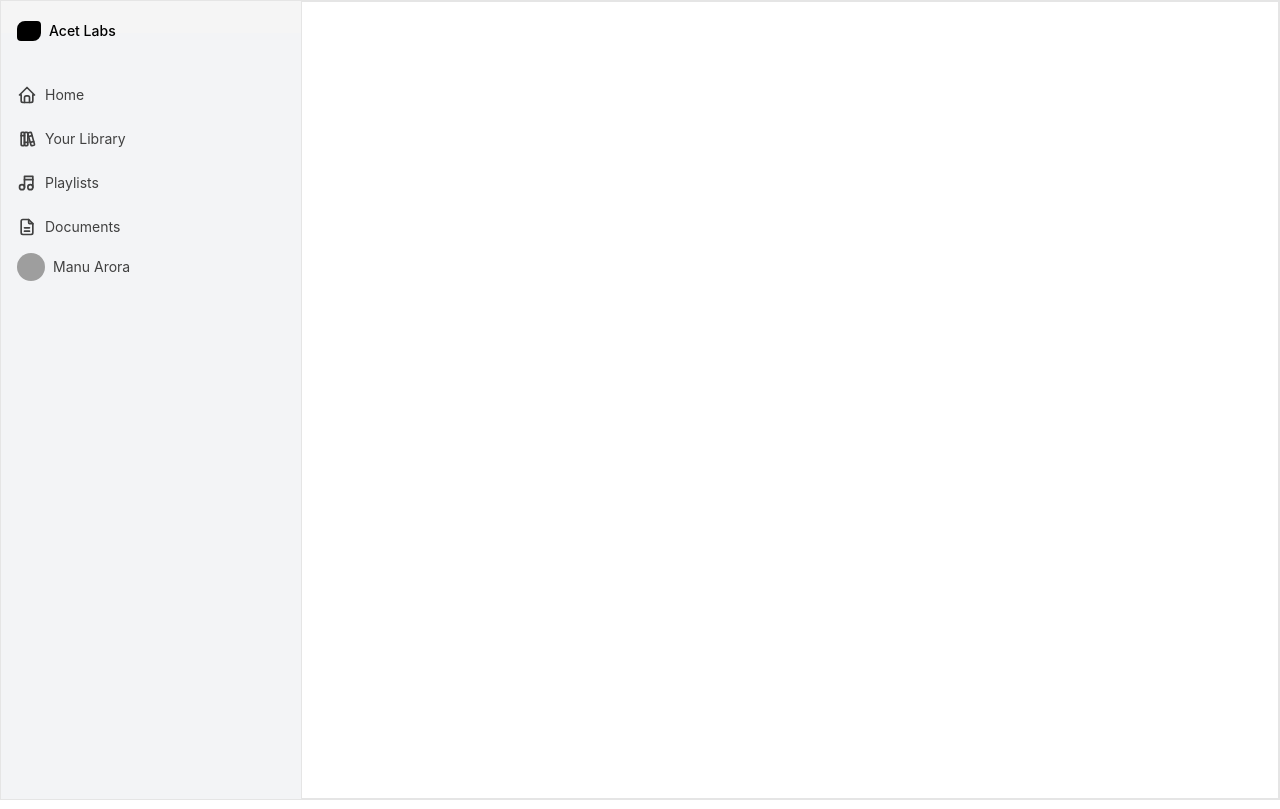
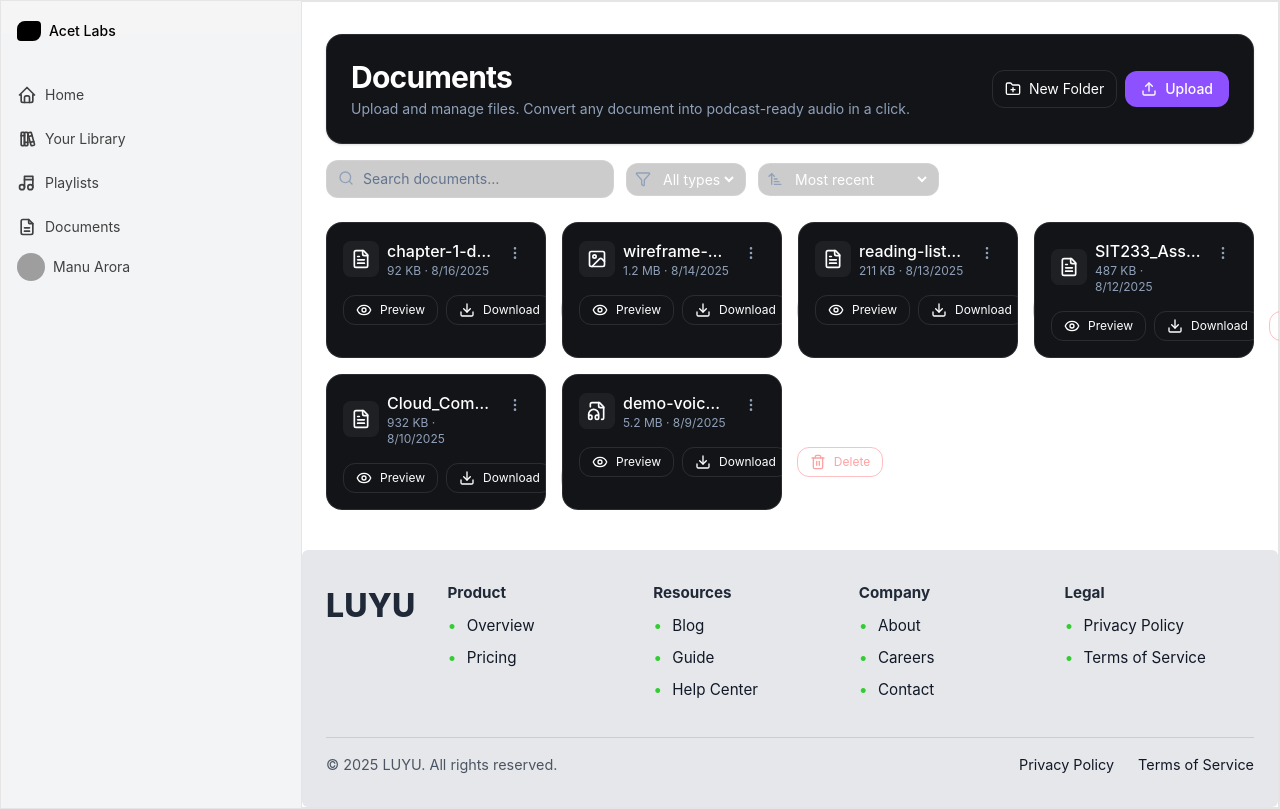
Before and after one commit to liyunze-coding/luyu_frontend, a React (Vite) app: page /documents in a window 1280 px wide. Before the commit this address had no page. Built offline with nearby package versions, Linux system fonts and the light colour scheme; grey boxes are pictures that could not be loaded.

Commit message:
Updated footer and minor styling

```diff
--- a/src/components/documents/DocumentsHeader.tsx
+++ b/src/components/documents/DocumentsHeader.tsx
@@ -17,7 +17,9 @@ function DocumentsHeader({
 		<div className="rounded-2xl border border-white/10 bg-[#121418] p-6 shadow">
 			<div className="flex flex-wrap items-center justify-between gap-3">
 				<div>
-          <h1 className="text-3xl font-extrabold tracking-tight">{title}</h1>
+					<h1 className="text-3xl font-bold tracking-tight">
+						{title}
+					</h1>
 					<p className="mt-1 text-sm text-slate-400">{subtitle}</p>
 				</div>
 
--- a/src/routeTree.gen.ts
+++ b/src/routeTree.gen.ts
@@ -10,7 +10,7 @@
 
 import { Route as rootRouteImport } from './routes/__root'
 import { Route as LibraryRouteImport } from './routes/library'
-import { Route as DocumentRouteImport } from './routes/document'
+import { Route as DocumentsRouteImport } from './routes/documents'
 import { Route as IndexRouteImport } from './routes/index'
 
 const LibraryRoute = LibraryRouteImport.update({
@@ -18,9 +18,9 @@ const LibraryRoute = LibraryRouteImport.update({
   path: '/library',
   getParentRoute: () => rootRouteImport,
 } as any)
-const DocumentRoute = DocumentRouteImport.update({
-  id: '/document',
-  path: '/document',
+const DocumentsRoute = DocumentsRouteImport.update({
+  id: '/documents',
+  path: '/documents',
   getParentRoute: () => rootRouteImport,
 } as any)
 const IndexRoute = IndexRouteImport.update({
@@ -31,31 +31,31 @@ const IndexRoute = IndexRouteImport.update({
 
 export interface FileRoutesByFullPath {
   '/': typeof IndexRoute
-  '/document': typeof DocumentRoute
+  '/documents': typeof DocumentsRoute
   '/library': typeof LibraryRoute
 }
 export interface FileRoutesByTo {
   '/': typeof IndexRoute
-  '/document': typeof DocumentRoute
+  '/documents': typeof DocumentsRoute
   '/library': typeof LibraryRoute
 }
 export interface FileRoutesById {
   __root__: typeof rootRouteImport
   '/': typeof IndexRoute
-  '/document': typeof DocumentRoute
+  '/documents': typeof DocumentsRoute
   '/library': typeof LibraryRoute
 }
 export interface FileRouteTypes {
   fileRoutesByFullPath: FileRoutesByFullPath
-  fullPaths: '/' | '/document' | '/library'
+  fullPaths: '/' | '/documents' | '/library'
   fileRoutesByTo: FileRoutesByTo
-  to: '/' | '/document' | '/library'
-  id: '__root__' | '/' | '/document' | '/library'
+  to: '/' | '/documents' | '/library'
+  id: '__root__' | '/' | '/documents' | '/library'
   fileRoutesById: FileRoutesById
 }
 export interface RootRouteChildren {
   IndexRoute: typeof IndexRoute
-  DocumentRoute: typeof DocumentRoute
+  DocumentsRoute: typeof DocumentsRoute
   LibraryRoute: typeof LibraryRoute
 }
 
@@ -68,11 +68,11 @@ declare module '@tanstack/react-router' {
       preLoaderRoute: typeof LibraryRouteImport
       parentRoute: typeof rootRouteImport
     }
-    '/document': {
-      id: '/document'
-      path: '/document'
-      fullPath: '/document'
-      preLoaderRoute: typeof DocumentRouteImport
+    '/documents': {
+      id: '/documents'
+      path: '/documents'
+      fullPath: '/documents'
+      preLoaderRoute: typeof DocumentsRouteImport
       parentRoute: typeof rootRouteImport
     }
     '/': {
@@ -87,7 +87,7 @@ declare module '@tanstack/react-router' {
 
 const rootRouteChildren: RootRouteChildren = {
   IndexRoute: IndexRoute,
-  DocumentRoute: DocumentRoute,
+  DocumentsRoute: DocumentsRoute,
   LibraryRoute: LibraryRoute,
 }
 export const routeTree = rootRouteImport
--- a/src/routes/__root.tsx
+++ b/src/routes/__root.tsx
@@ -1,14 +1,16 @@
-import { Outlet, createRootRoute } from '@tanstack/react-router'
+import { Outlet, createRootRoute } from "@tanstack/react-router";
 // import { TanStackRouterDevtoolsPanel } from '@tanstack/react-router-devtools'
 // import { TanstackDevtools } from '@tanstack/react-devtools'
 
-import { Header } from '../components/Header'
+import { Header } from "../components/Header";
+import Footer from "@/components/Footer/Footer";
 
 export const Route = createRootRoute({
 	component: () => (
 		<>
 			<Header>
 				<Outlet />
+				<Footer />
 			</Header>
 
 			{/* <TanstackDevtools
@@ -24,4 +26,4 @@ export const Route = createRootRoute({
       /> */}
 		</>
 	),
-})
+});
--- a/src/routes/document.tsx
+++ /dev/null
@@ -1,70 +0,0 @@
-import { useMemo, useState } from "react";
-import { createFileRoute } from '@tanstack/react-router'
-import type { Doc } from "@/components/documents/types";
-import DocumentsHeader from "@/components/documents/DocumentsHeader.tsx";
-import DocumentsToolbar from "@/components/documents/DocumentsToolbar";
-import DocumentsGrid from "@/components/documents/DocumentsGrid";
-import DocumentsList from "@/components/documents/DocumentsList";
-import EmptyState from "@/components/documents/EmptyState";
-
-
-
-const DEMO_DOCS: Array<Doc> = [
-  { id: "1", name: "Cloud_Computing_Notes.pdf", type: "pdf", sizeKB: 932,  updatedAt: "2025-08-10T10:00:00Z" },
-  { id: "2", name: "SIT233_Assignment.docx",   type: "doc", sizeKB: 487,  updatedAt: "2025-08-12T03:10:00Z" },
-  { id: "3", name: "wireframe-home.png",       type: "image", sizeKB: 1204, updatedAt: "2025-08-14T08:35:00Z" },
-  { id: "4", name: "reading-list.pdf",         type: "pdf", sizeKB: 211,  updatedAt: "2025-08-13T21:00:00Z" },
-  { id: "5", name: "chapter-1-draft.docx",     type: "doc", sizeKB: 92,   updatedAt: "2025-08-16T01:15:00Z" },
-  { id: "6", name: "demo-voiceover.mp3",       type: "audio", sizeKB: 5340, updatedAt: "2025-08-09T11:00:00Z" },
-];
-
-
-export const Route = createFileRoute('/document')({
-  component: DocumentsPage,
-})
-
-function DocumentsPage() {
-  const [query, setQuery] = useState("");
-  const [view, setView] = useState<"grid" | "list">("grid");
-  const [type, setType] = useState<"all" | Doc["type"]>("all");
-  const [sort, setSort] = useState<"recent" | "name" | "size">("recent");
-
-  const docs = useMemo(() => {
-    let list = DEMO_DOCS.slice();
-    if (type !== "all") list = list.filter((d) => d.type === type);
-    if (query.trim()) {
-      const q = query.toLowerCase();
-      list = list.filter((d) => d.name.toLowerCase().includes(q));
-    }
-    switch (sort) {
-      case "recent": list.sort((a, b) => +new Date(b.updatedAt) - +new Date(a.updatedAt)); break;
-      case "name":   list.sort((a, b) => a.name.localeCompare(b.name)); break;
-      case "size":   list.sort((a, b) => b.sizeKB - a.sizeKB); break;
-    }
-    return list;
-  }, [query, type, sort]);
-
-  const handleUpload = () => console.log("upload clicked");
-  const handleNewFolder = () => console.log("new folder clicked");
-
-  return (
-    <div className="w-full px-6 py-8">
-      <DocumentsHeader onUpload={handleUpload} onNewFolder={handleNewFolder} />
-      <DocumentsToolbar
-        query={query} onQuery={setQuery}
-        type={type} onType={setType}
-        sort={sort} onSort={setSort}
-        view={view} onView={setView}
-      />
-      <div className="mt-6">
-        {docs.length === 0 ? (
-          <EmptyState onUpload={handleUpload} onNewFolder={handleNewFolder} />
-        ) : view === "grid" ? (
-          <DocumentsGrid docs={docs} />
-        ) : (
-          <DocumentsList docs={docs} />
-        )}
-      </div>
-    </div>
-  );
-}
--- /dev/null
+++ b/src/routes/documents.tsx
@@ -0,0 +1,121 @@
+import { useMemo, useState } from "react";
+import { createFileRoute } from "@tanstack/react-router";
+import type { Doc } from "@/components/documents/types";
+import DocumentsHeader from "@/components/documents/DocumentsHeader.tsx";
+import DocumentsToolbar from "@/components/documents/DocumentsToolbar";
+import DocumentsGrid from "@/components/documents/DocumentsGrid";
+import DocumentsList from "@/components/documents/DocumentsList";
+import EmptyState from "@/components/documents/EmptyState";
+
+const DEMO_DOCS: Array<Doc> = [
+	{
+		id: "1",
+		name: "Cloud_Computing_Notes.pdf",
+		type: "pdf",
+		sizeKB: 932,
+		updatedAt: "2025-08-10T10:00:00Z",
+	},
+	{
+		id: "2",
+		name: "SIT233_Assignment.docx",
+		type: "doc",
+		sizeKB: 487,
+		updatedAt: "2025-08-12T03:10:00Z",
+	},
+	{
+		id: "3",
+		name: "wireframe-home.png",
+		type: "image",
+		sizeKB: 1204,
+		updatedAt: "2025-08-14T08:35:00Z",
+	},
+	{
+		id: "4",
+		name: "reading-list.pdf",
+		type: "pdf",
+		sizeKB: 211,
+		updatedAt: "2025-08-13T21:00:00Z",
+	},
+	{
+		id: "5",
+		name: "chapter-1-draft.docx",
+		type: "doc",
+		sizeKB: 92,
+		updatedAt: "2025-08-16T01:15:00Z",
+	},
+	{
+		id: "6",
+		name: "demo-voiceover.mp3",
+		type: "audio",
+		sizeKB: 5340,
+		updatedAt: "2025-08-09T11:00:00Z",
+	},
+];
+
+export const Route = createFileRoute("/documents")({
+	component: DocumentsPage,
+});
+
+function DocumentsPage() {
+	const [query, setQuery] = useState("");
+	const [view, setView] = useState<"grid" | "list">("grid");
+	const [type, setType] = useState<"all" | Doc["type"]>("all");
+	const [sort, setSort] = useState<"recent" | "name" | "size">("recent");
+
+	const docs = useMemo(() => {
+		let list = DEMO_DOCS.slice();
+		if (type !== "all") list = list.filter((d) => d.type === type);
+		if (query.trim()) {
+			const q = query.toLowerCase();
+			list = list.filter((d) => d.name.toLowerCase().includes(q));
+		}
+		switch (sort) {
+			case "recent":
+				list.sort(
+					(a, b) => +new Date(b.updatedAt) - +new Date(a.updatedAt),
+				);
+				break;
+			case "name":
+				list.sort((a, b) => a.name.localeCompare(b.name));
+				break;
+			case "size":
+				list.sort((a, b) => b.sizeKB - a.sizeKB);
+				break;
+		}
+		return list;
+	}, [query, type, sort]);
+
+	const handleUpload = () => console.log("upload clicked");
+	const handleNewFolder = () => console.log("new folder clicked");
+
+	return (
+		<div className="w-full px-6 py-8">
+			<DocumentsHeader
+				onUpload={handleUpload}
+				onNewFolder={handleNewFolder}
+			/>
+			<DocumentsToolbar
+				query={query}
+				onQuery={setQuery}
+				type={type}
+				onType={setType}
+				sort={sort}
+				onSort={setSort}
+				view={view}
+				onView={setView}
+			/>
+			<div className="mt-6">
+				{docs.length === 0 ? (
+					<EmptyState
+						onUpload={handleUpload}
+						onNewFolder={handleNewFolder}
+					/>
+				) : view === "grid" ? (
+					<DocumentsGrid docs={docs} />
+				) : (
+					<DocumentsList docs={docs} />
+				)}
+			</div>
+		</div>
+	);
+}
--- a/src/routes/index.tsx
+++ b/src/routes/index.tsx
@@ -1,5 +1,4 @@
 import { createFileRoute } from "@tanstack/react-router";
-import Footer from "@/components/Footer/Footer";
 import { RecentlyGenerated } from "@/components/home/RecentlyGenerated";
 import { CreateNewAudio } from "@/components/home/CreateNewAudio";
 import { Hero } from "@/components/home/Hero";
@@ -14,7 +13,6 @@ function App() {
 			<Hero />
 			<CreateNewAudio />
 			<RecentlyGenerated />
-			<Footer />
 		</div>
 	);
 }
```
Lines whose indentation alone changed are shown as unchanged.
